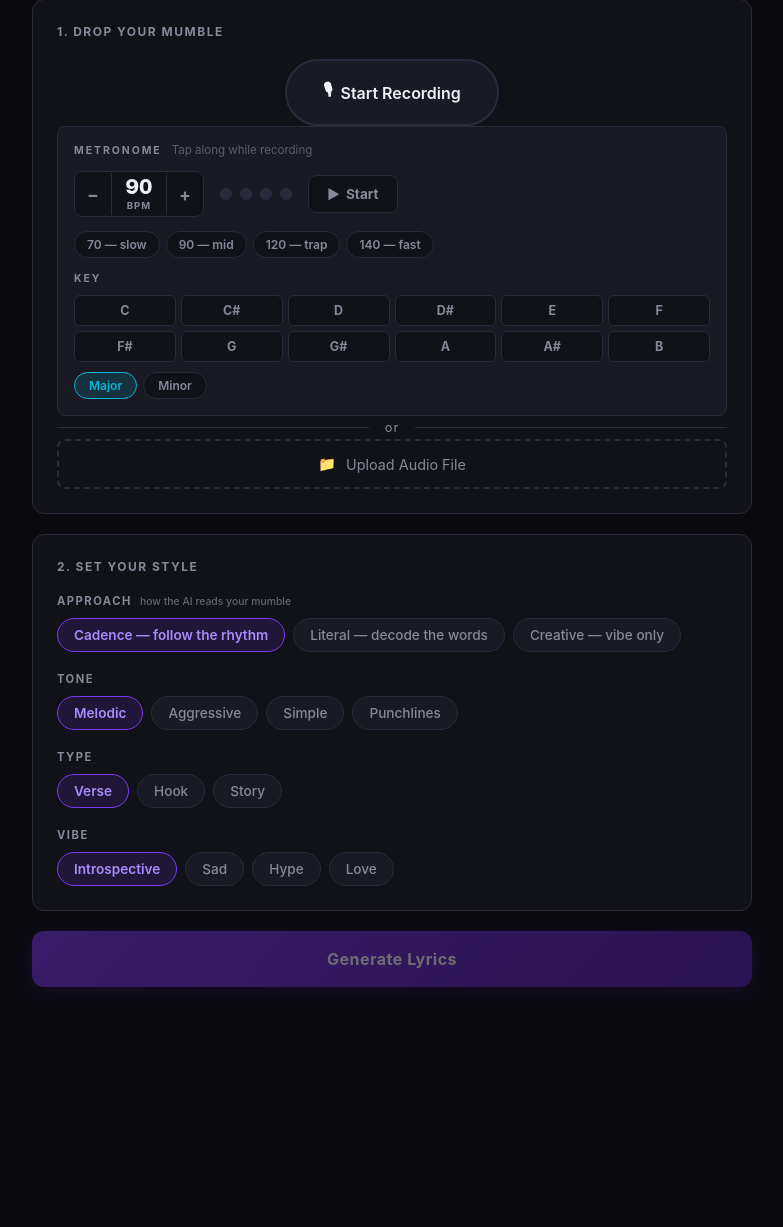
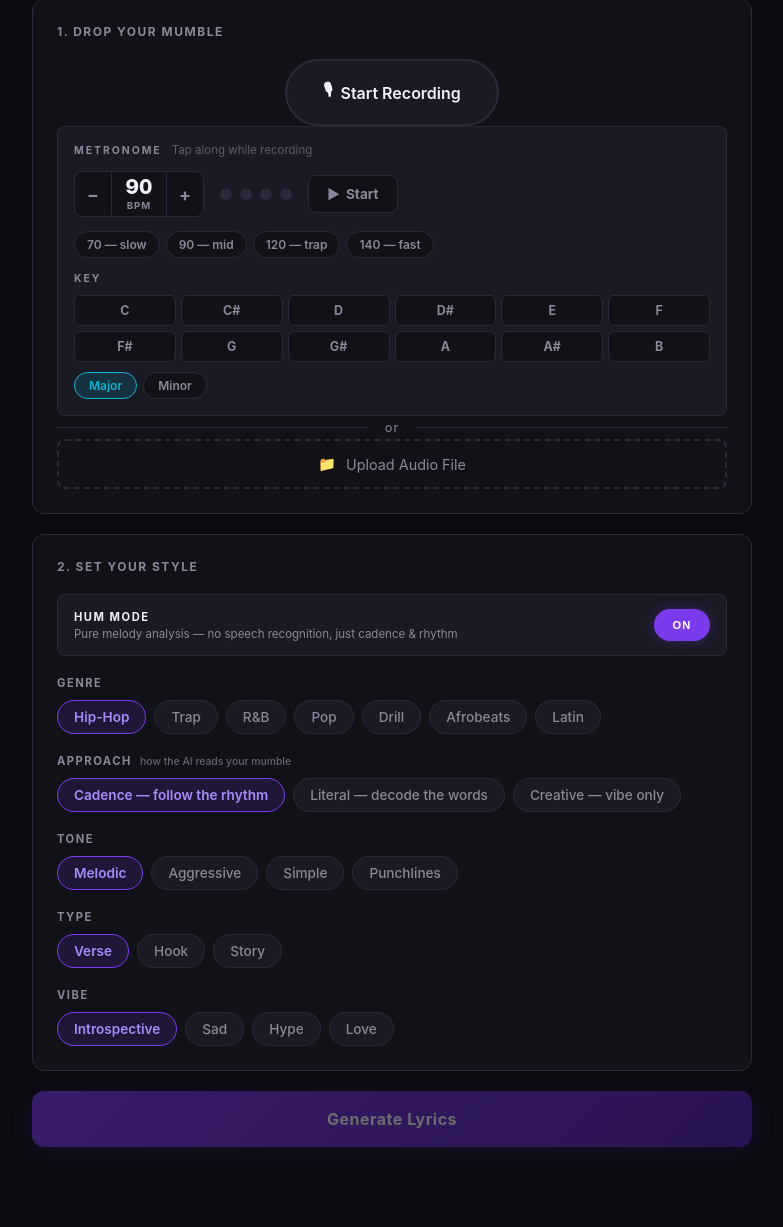
Before and after one commit to drelynlikescode26/Lyric-Goat-Deric, a Flask app: page / in a window 1280 px wide. Shown: the part 212-1439 px from the top of the page, without its empty margins (248-1031 px from the left). Before the commit the page ends 1203 px from the top, so only its background shows below. Run offline with Flask 3, Linux system fonts and the light colour scheme.

Commit message:
Add genre selector, Hum Mode toggle, BPM passthrough to backend
- Genre selector: Hip-Hop/Trap/R&B/Pop/Drill/Afrobeats/Latin — each adds
  genre-specific cadence rules to Claude system prompt (triplet feel for trap,
  held vowels for R&B, sliding cadence for drill, etc.)
- Hum Mode toggle: defaults ON — skips Whisper transcription entirely for
  pure melody/hum input, saves 3-5s and avoids decoding non-speech audio
- BPM passthrough: metronome BPM sent as manual_bpm, overrides librosa beat
  detection (much more reliable on a cappella hum audio)
- preanalyze_audio accepts manual_bpm to rebuild beat grid at exact tempo
- analyze_flow accepts hum_mode to force melody phrase path

https://claude.ai/code/session_01S5YaEbyExpakfM4EffZaWY

```diff
--- a/app.py
+++ b/app.py
@@ -51,26 +51,33 @@ def process():
         vibe     = request.form.get("vibe", "introspective")
         gen_mode = request.form.get("gen_mode", "cadence")
         key      = request.form.get("key", "auto")
+        genre      = request.form.get("genre", "hiphop")
+        manual_bpm = float(request.form.get("manual_bpm", "0") or "0")
+        hum_mode   = request.form.get("hum_mode", "false").lower() == "true"
 
         clean_path = preprocess(audio_path)
 
-        # Run transcription and audio analysis in parallel — they don't
-        # depend on each other, so no reason to run them sequentially.
-        with ThreadPoolExecutor(max_workers=2) as ex:
-            t_future = ex.submit(transcribe_audio, clean_path)
-            a_future = ex.submit(preanalyze_audio, clean_path)
+        if hum_mode:
+            # Skip transcription entirely — pure audio analysis only.
+            # Saves ~3-5s and avoids confusing the model with non-speech audio.
+            pre_data        = preanalyze_audio(clean_path, manual_bpm=manual_bpm)
+            rough_text      = ""
+            word_timestamps = []
+        else:
+            with ThreadPoolExecutor(max_workers=2) as ex:
+                t_future = ex.submit(transcribe_audio, clean_path)
+                a_future = ex.submit(preanalyze_audio, clean_path, manual_bpm)
+            transcription   = t_future.result()
+            pre_data        = a_future.result()
+            rough_text      = transcription["text"]
+            word_timestamps = transcription.get("words", [])
 
-        transcription   = t_future.result()
-        pre_data        = a_future.result()
-        rough_text      = transcription["text"]
-        word_timestamps = transcription.get("words", [])
-
-        flow_data = analyze_flow(clean_path, word_timestamps, pre_data=pre_data)
+        flow_data = analyze_flow(clean_path, word_timestamps, pre_data=pre_data, hum_mode=hum_mode)
         flow_data["rhythm_string"] = syllable_rhythm_string(flow_data.get("flow_map", []))
 
         versions = generate_lyrics(
             rough_text, flow_data,
-            tone=tone, mode=mode, vibe=vibe, gen_mode=gen_mode, key=key
+            tone=tone, mode=mode, vibe=vibe, gen_mode=gen_mode, key=key, genre=genre
         )
 
         return jsonify({
--- a/services/analyze.py
+++ b/services/analyze.py
@@ -27,7 +27,7 @@ VOWEL_FAMILIES = {
 }
 
 
-def preanalyze_audio(audio_path: str) -> dict:
+def preanalyze_audio(audio_path: str, manual_bpm: float = 0) -> dict:
     """
     Pure-audio analysis that does NOT need word timestamps.
     Run this in parallel with transcription to save wall-clock time.
@@ -35,9 +35,15 @@ def preanalyze_audio(audio_path: str) -> dict:
     """
     y, sr = librosa.load(audio_path, sr=None)
 
-    tempo, beat_frames = librosa.beat.beat_track(y=y, sr=sr)
-    tempo      = float(np.squeeze(tempo))
-    beat_times = librosa.frames_to_time(beat_frames, sr=sr)
+    if manual_bpm > 0:
+        tempo = float(manual_bpm)
+        beat_interval = 60.0 / tempo
+        duration_pre = float(len(y) / sr)
+        beat_times = np.arange(0, duration_pre, beat_interval)
+    else:
+        tempo, beat_frames = librosa.beat.beat_track(y=y, sr=sr)
+        tempo      = float(np.squeeze(tempo))
+        beat_times = librosa.frames_to_time(beat_frames, sr=sr)
 
     onset_frames = librosa.onset.onset_detect(
         y=y, sr=sr, units="frames",
@@ -69,7 +75,7 @@ def preanalyze_audio(audio_path: str) -> dict:
     }
 
 
-def analyze_flow(audio_path: str, word_timestamps: list, pre_data: dict | None = None) -> dict:
+def analyze_flow(audio_path: str, word_timestamps: list, pre_data: dict | None = None, hum_mode: bool = False) -> dict:
     """
     Full flow analysis.  Pass `pre_data` from preanalyze_audio() to skip
     re-loading audio and re-running librosa (saves ~1-2s when parallelized).
@@ -115,12 +121,11 @@ def analyze_flow(audio_path: str, word_timestamps: list, pre_data: dict | None =
         onset_expected > 5 and total_transcript_syls < onset_expected * 0.30
     )
 
-    if phrases and enough_words and not transcript_too_sparse:
+    if not hum_mode and phrases and enough_words and not transcript_too_sparse:
         phrase_map = _build_phrase_map(phrases, beat_times)
         melody_mode = vowel_data["is_repetitive"]
     else:
-        # Transcript is unusable (pure mumble, melody, 1 word, etc.)
-        # Build phrase map entirely from audio analysis.
+        # Pure audio path: hum mode OR transcript unusable
         phrase_map = _build_melody_phrase_map(y, sr, onset_times, beat_times, duration)
         melody_mode = True
 
--- a/static/script.js
+++ b/static/script.js
@@ -24,6 +24,8 @@ const state = {
   gen_mode: "cadence",
   key: "auto",
   keyQuality: "major",
+  genre: "hiphop",
+  humMode: true,
 };
 
 /* ── DOM refs ── */
@@ -297,6 +299,16 @@ document.querySelectorAll(".key-quality-btn").forEach((btn) => {
 
 function checkReady() { generateBtn.disabled = !(recordedBlob || uploadedFile); }
 
+/* ══════════════════
+   HUM MODE TOGGLE
+   ══════════════════ */
+const humModeToggle = document.getElementById("humModeToggle");
+humModeToggle.addEventListener("click", () => {
+  state.humMode = !state.humMode;
+  humModeToggle.classList.toggle("active", state.humMode);
+  humModeToggle.querySelector(".hum-mode-status").textContent = state.humMode ? "ON" : "OFF";
+});
+
 /* ══════════════════════════════════════
    RESET + REGENERATE ALL
    ══════════════════════════════════════ */
@@ -359,6 +371,9 @@ generateBtn.addEventListener("click", async () => {
   formData.append("gen_mode", state.gen_mode);
   const keyValue = state.key !== "auto" ? `${state.key} ${state.keyQuality}` : "auto";
   formData.append("key", keyValue);
+  formData.append("genre",      state.genre);
+  formData.append("hum_mode",   state.humMode.toString());
+  formData.append("manual_bpm", metroBpm.toString());
 
   try {
     const res = await fetch("/process", { method: "POST", body: formData });
--- a/static/style.css
+++ b/static/style.css
@@ -1470,3 +1470,55 @@ body {
   .btn-record { min-width: 160px; padding: 16px 24px; }
   .pill { padding: 7px 12px; font-size: 0.8rem; }
 }
+
+/* ── Hum Mode Toggle ── */
+.hum-mode-row {
+  display: flex;
+  align-items: center;
+  justify-content: space-between;
+  background: var(--surface2);
+  border: 1px solid var(--border);
+  border-radius: var(--radius-sm);
+  padding: 14px 16px;
+  margin-bottom: 20px;
+}
+
+.hum-mode-info {
+  display: flex;
+  flex-direction: column;
+  gap: 3px;
+}
+
+.hum-mode-title {
+  font-size: 0.7rem;
+  font-weight: 700;
+  letter-spacing: 1.5px;
+  color: var(--text);
+}
+
+.hum-mode-desc {
+  font-size: 0.72rem;
+  color: var(--text-muted);
+}
+
+.hum-mode-toggle {
+  min-width: 56px;
+  height: 32px;
+  border-radius: 16px;
+  border: 2px solid var(--border);
+  background: var(--surface);
+  color: var(--text-muted);
+  font-size: 0.7rem;
+  font-weight: 700;
+  letter-spacing: 1px;
+  cursor: pointer;
+  transition: all 0.15s ease;
+  padding: 0 12px;
+}
+
+.hum-mode-toggle.active {
+  background: var(--accent);
+  border-color: var(--accent);
+  color: #fff;
+  box-shadow: 0 0 12px var(--accent-glow);
+}
--- a/templates/index.html
+++ b/templates/index.html
@@ -182,7 +182,31 @@
     <section class="card controls-section">
       <h2 class="section-title">2. Set Your Style</h2>
 
+      <!-- Hum Mode Toggle -->
+      <div class="hum-mode-row">
+        <div class="hum-mode-info">
+          <span class="hum-mode-title">HUM MODE</span>
+          <span class="hum-mode-desc">Pure melody analysis — no speech recognition, just cadence &amp; rhythm</span>
+        </div>
+        <button class="hum-mode-toggle active" id="humModeToggle" type="button">
+          <span class="hum-mode-status">ON</span>
+        </button>
+      </div>
+
       <div class="controls-grid">
+
+        <div class="control-group">
+          <label class="control-label">GENRE</label>
+          <div class="pill-group" data-group="genre">
+            <button class="pill active" data-value="hiphop">Hip-Hop</button>
+            <button class="pill" data-value="trap">Trap</button>
+            <button class="pill" data-value="rnb">R&amp;B</button>
+            <button class="pill" data-value="pop">Pop</button>
+            <button class="pill" data-value="drill">Drill</button>
+            <button class="pill" data-value="afrobeats">Afrobeats</button>
+            <button class="pill" data-value="latin">Latin</button>
+          </div>
+        </div>
 
         <div class="control-group">
           <label class="control-label">APPROACH <span class="control-hint">how the AI reads your mumble</span></label>
```
Also changed, not shown: services/generate.py (+48 -7 lines).
